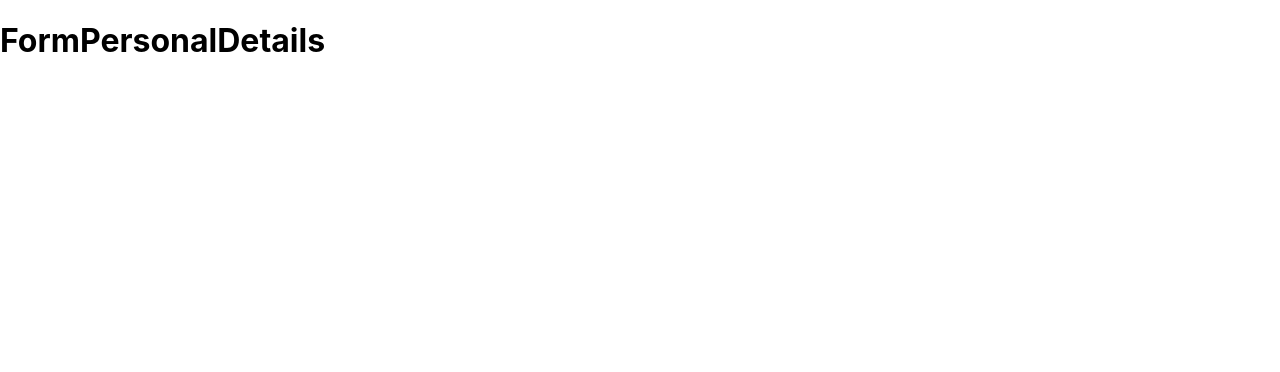
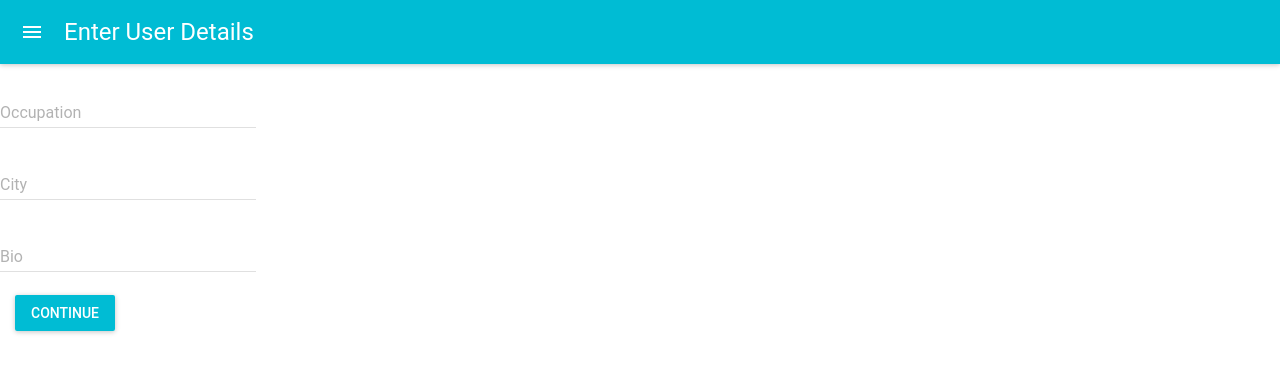
Before and after one commit to JasonBWelsh/react-step-form, a React (Create React App) app: page / in a window 1280 px wide. Both pictures are taken after a click on the button "CONTINUE". Shown: the top 372 px of the page. Built offline with nearby package versions, Linux system fonts and the light colour scheme.

Commit message:
[react-step-form] FormPersonalDetails text fields functional

```diff
--- a/src/components/FormPersonalDetails.js
+++ b/src/components/FormPersonalDetails.js
@@ -0,0 +1,57 @@
+import React, { Component } from 'react';
+import MuiThemeProvider from 'material-ui/styles/MuiThemeProvider';
+import { AppBar, RaisedButton, TextField } from 'material-ui';
+
+export class FormPersonalDetails extends Component {
+
+    continue = e => {
+      e.preventDefault();
+      this.props.nextStep();
+    };
+
+    render() {
+        const { values, handleChange } = this.props;
+        return (
+          <MuiThemeProvider >
+            <React.Fragment >
+              <AppBar title = "Enter User Details" / >
+              <TextField
+                hintText = "Enter Your Occupation"
+                floatingLabelText = "Occupation"
+                onChange = { handleChange('occupation') }
+                defaultValue = { values.occupation }
+              />
+              <br />
+              <TextField
+                hintText = "Enter Your Last City"
+                floatingLabelText = "City"
+                onChange = { handleChange('city') }
+                defaultValue = { values.city }
+              />
+              <br />
+              <TextField
+                hintText = "Bio"
+                floatingLabelText = "Bio"
+                onChange = { handleChange('bio') }
+                defaultValue = { values.bio }
+              />
+              <br />
+              <RaisedButton
+                label = "Continue"
+                primary = { true }
+                style = { styles.button }
+                onClick = { this.continue }
+              />
+            </React.Fragment >
+          </MuiThemeProvider>
+        )
+    }
+}
+
+const styles = {
+    button: {
+        margin: 15
+    }
+};
+
+export default FormPersonalDetails;
--- a/src/components/FormUserDetails.js
+++ b/src/components/FormUserDetails.js
@@ -1,8 +1,5 @@
 import React, { Component } from 'react';
 import MuiThemeProvider from 'material-ui/styles/MuiThemeProvider';
-// import AppBar from 'material-ui/AppBar';
-// import TextField from 'material-ui/TextField';
-// import RaisedButton from material-ui/RaisedButton
 import { AppBar, RaisedButton, TextField } from 'material-ui';
 
 export class FormUserDetails extends Component {
@@ -15,37 +12,37 @@
     render() {
         const { values, handleChange } = this.props;
         return (
-        <MuiThemeProvider>
-            <React.Fragment>
-                <AppBar title="Enter User Details" />
+          <MuiThemeProvider >
+            <React.Fragment >
+              <AppBar title = "Enter User Details" / >
               <TextField
-                    hintText="Enter Your First Name"
-                    floatingLabelText="First Name"
-                    onChange={handleChange('firstName')}
-                    defaultValue={values.firstName}
+                hintText = "Enter Your First Name"
+                floatingLabelText = "First Name"
+                onChange = { handleChange('firstName') }
+                defaultValue = { values.firstName }
               />
               <br />
               <TextField
-                    hintText="Enter Your Last Name"
-                    floatingLabelText="Last Name"
-                    onChange={handleChange('lastName')}
-                    defaultValue={values.lastName}
+                hintText = "Enter Your Last Name"
+                floatingLabelText = "Last Name"
+                onChange = { handleChange('lastName') }
+                defaultValue = { values.lastName }
               />
               <br />
               <TextField
-                    hintText="Enter Your Email"
-                    floatingLabelText="Email"
-                    onChange={handleChange('email')}
-                    defaultValue={values.email}
+                hintText = "Enter Your Email"
+                floatingLabelText = "Email"
+                onChange = { handleChange('email') }
+                defaultValue = { values.email }
               />
               <br />
               <RaisedButton
-                    label="Continue"
-                    primary={true}
-                    style={StyleSheet.button}
-                    onClick={this.continue}
+                label = "Continue"
+                primary = { true }
+                style = { styles.button }
+                onClick = { this.continue }
               />
-            </React.Fragment>
+            </React.Fragment >
           </MuiThemeProvider>
         )
     }
--- a/src/components/UserForm.js
+++ b/src/components/UserForm.js
@@ -1,5 +1,6 @@
 import React, { Component } from 'react';
 import FormUserDetails from './FormUserDetails';
+import FormPersonalDetails from './FormPersonalDetails';
 
 export class UserForm extends Component {
     state = {
@@ -41,11 +42,7 @@
         const { step } = this.state;
         const { firstName, lastName, email, occupation, city, bio } = this.state.fields;
         const values = { firstName, lastName, email, occupation, city, bio };
-        // return (
-        //   <main className="App">
-        //     <UserForm />
-        //   </main>
-        // );
+
         switch(step) {
           case 1:
             return (
@@ -54,28 +51,26 @@
                 handleChange={this.handleChange}
                 values={values}
               />
-            )
-            break;
+            );
           case 2:
             return (
-              <h1>FormPersonalDetails</h1>
-            )
-            break;
+              <FormPersonalDetails
+                handleChange={this.handleChange}
+                values={values}
+              />
+            );
           case 3:
             return (
               <h1>Confirm</h1>
-            )
-            break;
+            );
           case 4:
             return (
               <h1>GreatSuccess</h1>
-            )
-            break;
+            );
           default:
             return (
               <div>default</div>
-            )
-            break;
+            );
         }
       }
   }
```
Also changed, not shown: 1 other file (tests, documents, lock files or other folders). Lines whose indentation alone changed are shown as unchanged.
